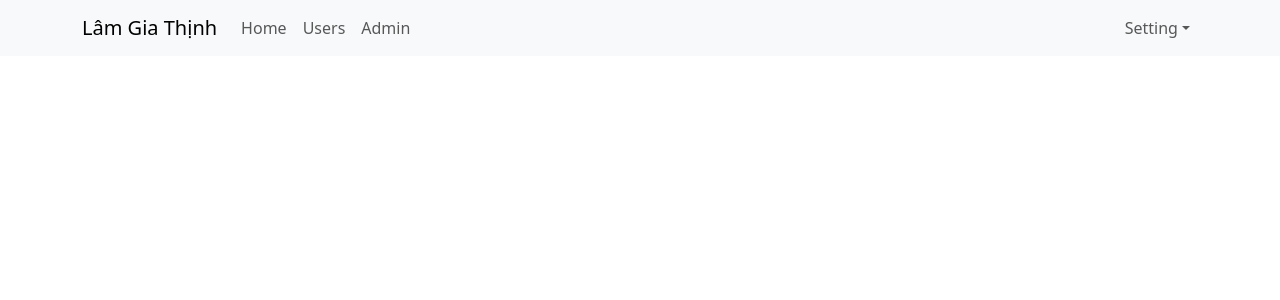
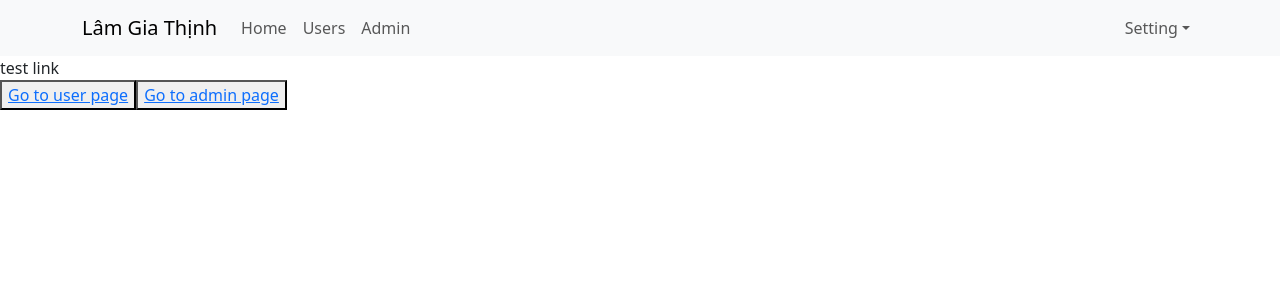
Before and after one commit to sjsjsmsmsj/test-demo-react, a React (Create React App) app: page / in a window 1280 px wide. Shown: the top 300 px of the page. Built offline with nearby package versions, Linux system fonts and the light colour scheme.

Commit message:
video 48

```diff
--- a/src/App.js
+++ b/src/App.js
@@ -1,4 +1,4 @@
-
+import { Link } from 'react-router-dom';
 import './App.scss';
 import Header from './components/Header/Header';
 
@@ -6,7 +6,18 @@
 
   return (
     <div className="App">
-      <Header/>
+      <Header />
+      <div>
+        test link
+        <div>
+          <button>
+            <Link to="/users">Go to user page</Link>
+          </button>
+          <button>
+            <Link to="/admins">Go to admin page</Link>
+          </button>
+        </div>
+      </div>
     </div>
   )
 }
--- /dev/null
+++ b/src/components/Admin/Admin.js
@@ -0,0 +1,9 @@
+const Admin = (props) => {
+    return (
+        <div>
+            Admin component
+        </div>
+    )
+}
+
+export default Admin;
--- a/src/components/Header/Header.js
+++ b/src/components/Header/Header.js
@@ -2,6 +2,8 @@
 import Nav from 'react-bootstrap/Nav';
 import Navbar from 'react-bootstrap/Navbar';
 import NavDropdown from 'react-bootstrap/NavDropdown';
+import { Link } from 'react-router-dom';
+
 
 const Header = () =>  {
   return (
@@ -11,9 +13,9 @@
         <Navbar.Toggle aria-controls="basic-navbar-nav" />
         <Navbar.Collapse id="basic-navbar-nav">
           <Nav className="me-auto">
-            <Nav.Link href="#home">Home</Nav.Link>
-                      <Nav.Link href="#link">Users</Nav.Link>
-                      <Nav.Link href="#link">Admin</Nav.Link>
+                      <Link to='/' className='nav-link'>Home</Link>
+                      <Link to='/users' className='nav-link'>Users</Link>
+                      <Link to='/admins' className='nav-link'>Admin</Link>
 
                   </Nav>
                   <Nav>
--- /dev/null
+++ b/src/components/User/User.js
@@ -0,0 +1,9 @@
+const User = (props) => {
+    return (
+        <div>
+            user component
+        </div>
+    )
+}
+
+export default User;
--- a/src/index.js
+++ b/src/index.js
@@ -5,13 +5,26 @@
 import { Provider } from 'react-redux';
 import store from './redux/store';
 import 'bootstrap/dist/css/bootstrap.min.css';
+import { BrowserRouter, Route, Routes } from 'react-router-dom';
+import Admin from './components/Admin/Admin';
+import User from './components/User/User';
+
 
 
 const root = ReactDOM.createRoot(document.getElementById('root'));
 root.render(
   <Provider store={store}>
     {/* <React.StrictMode> */}
-      <App />
+    <BrowserRouter>
+      <Routes>
+        <Route path="/" element={<App />}></Route>
+        <Route path="users" element={<User />}></Route>
+        <Route path="admins" element={<Admin/>}></Route>
+
+
+      </Routes>
+    </BrowserRouter>
+
     {/* </React.StrictMode> */}
   </Provider>
 );
```
